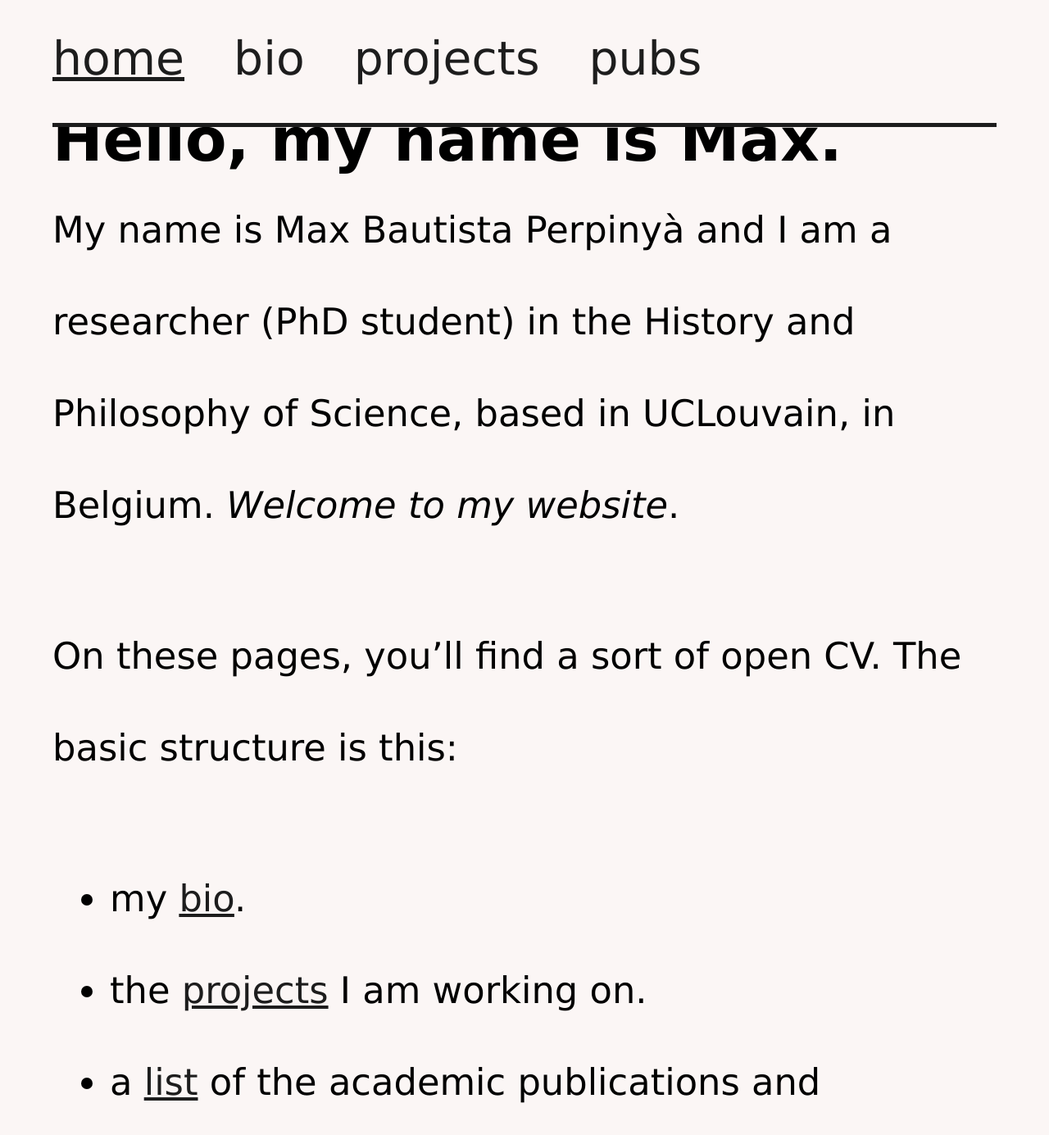
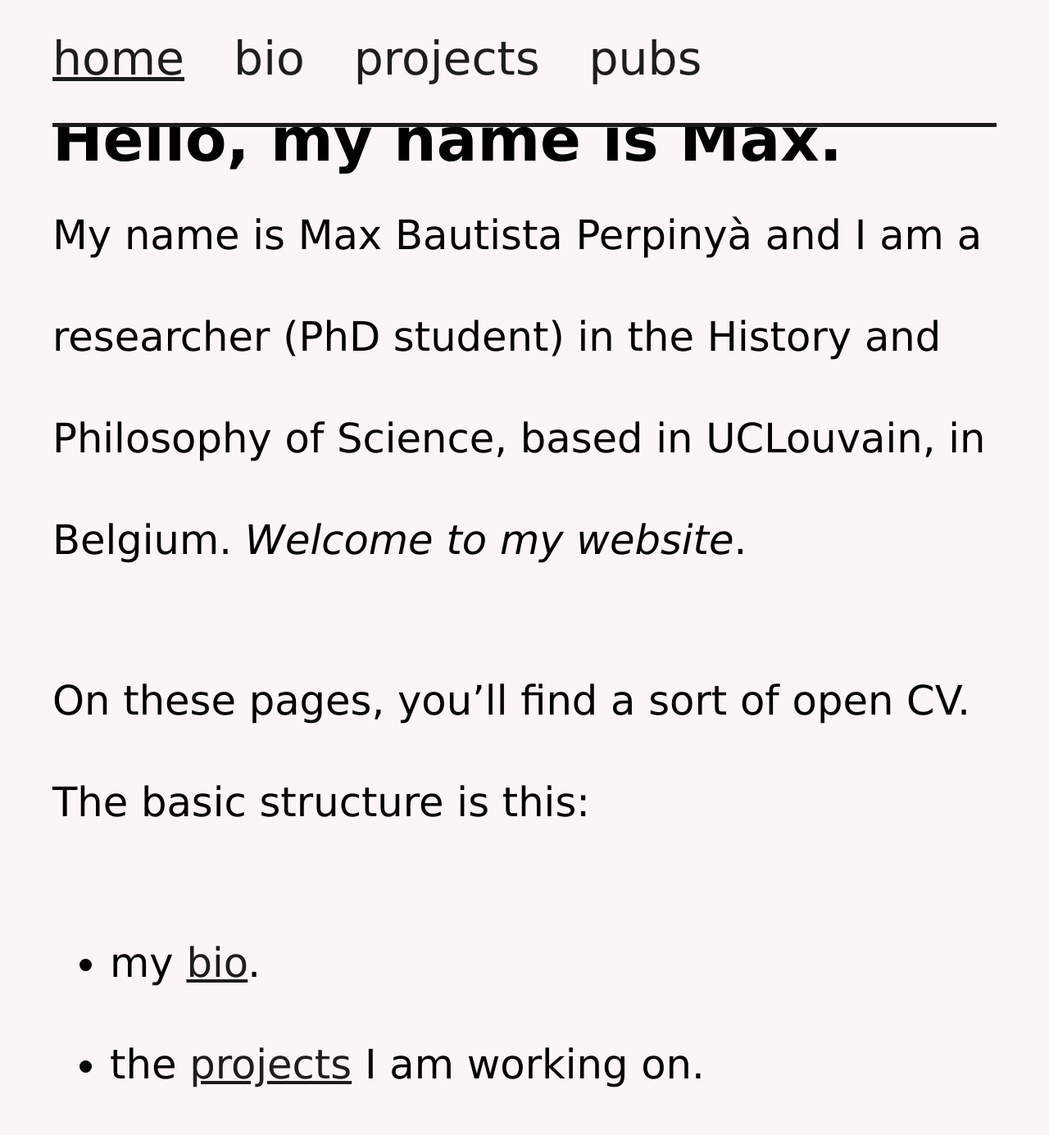
Before and after one commit to oliviodare/oliviodare.com, a Jekyll site: the page built from index.md, in a window 1280 px wide and 1400 px high, scrolled down 209 px. Shown: the top 1385 px of the window at 82% size. Built offline with Jekyll 4.4.1, drawn with Linux system fonts in a browser that asks for light colours.

Commit message:
Update main.scss

```diff
--- a/_sass/main.scss
+++ b/_sass/main.scss
@@ -200,16 +200,18 @@ img[src="/room.png"] {
 
 	p {
 		margin-bottom: 72px;
-		font-size: 2.8em;
+		font-size: 3.1em;
 		line-height: 2.5em;
+		// font-weight: 400;
 	}
 
 	ul {
-		font-size: 2.8em;
+		font-size: 3.1em;
 		margin-left:70px;
 		margin-top: 4px;
 		max-width: 80%;
 		line-height: 2.5em;
+		// font-weight: 400;
 
 	}
 
```
